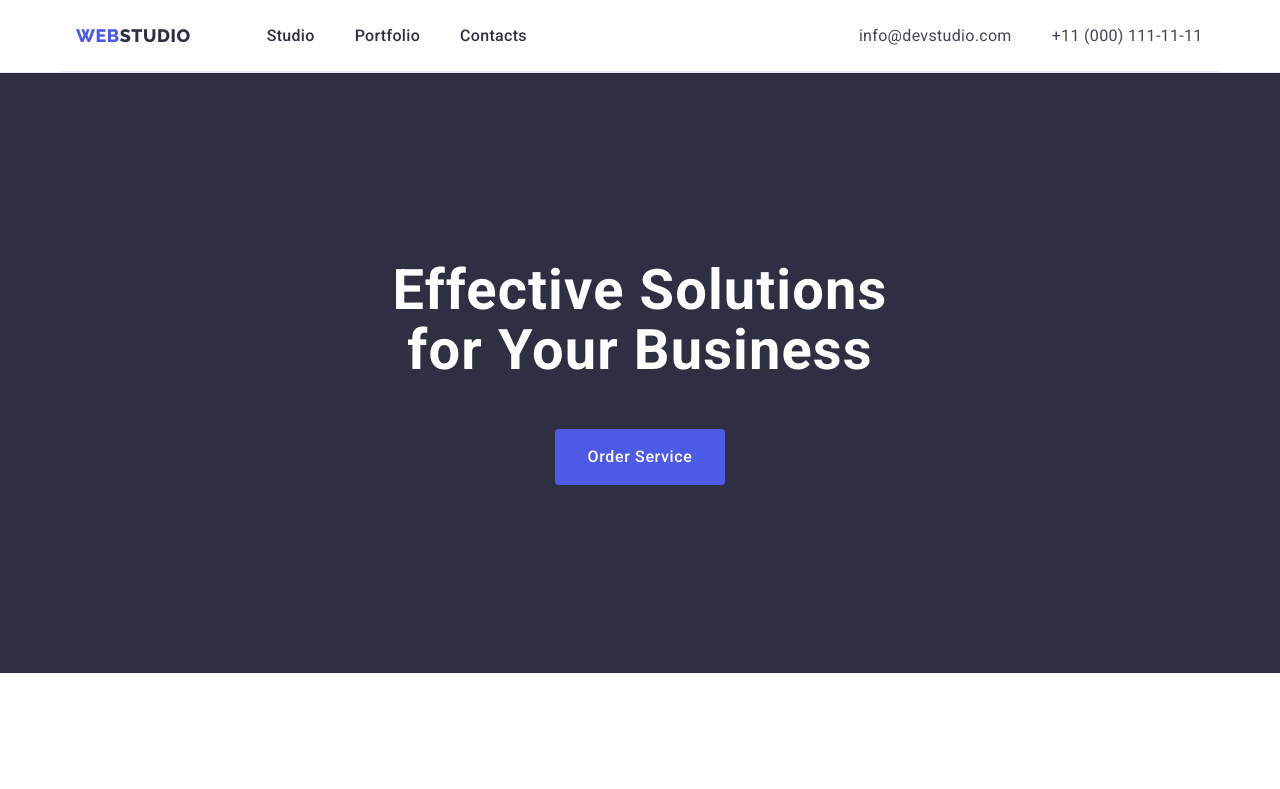
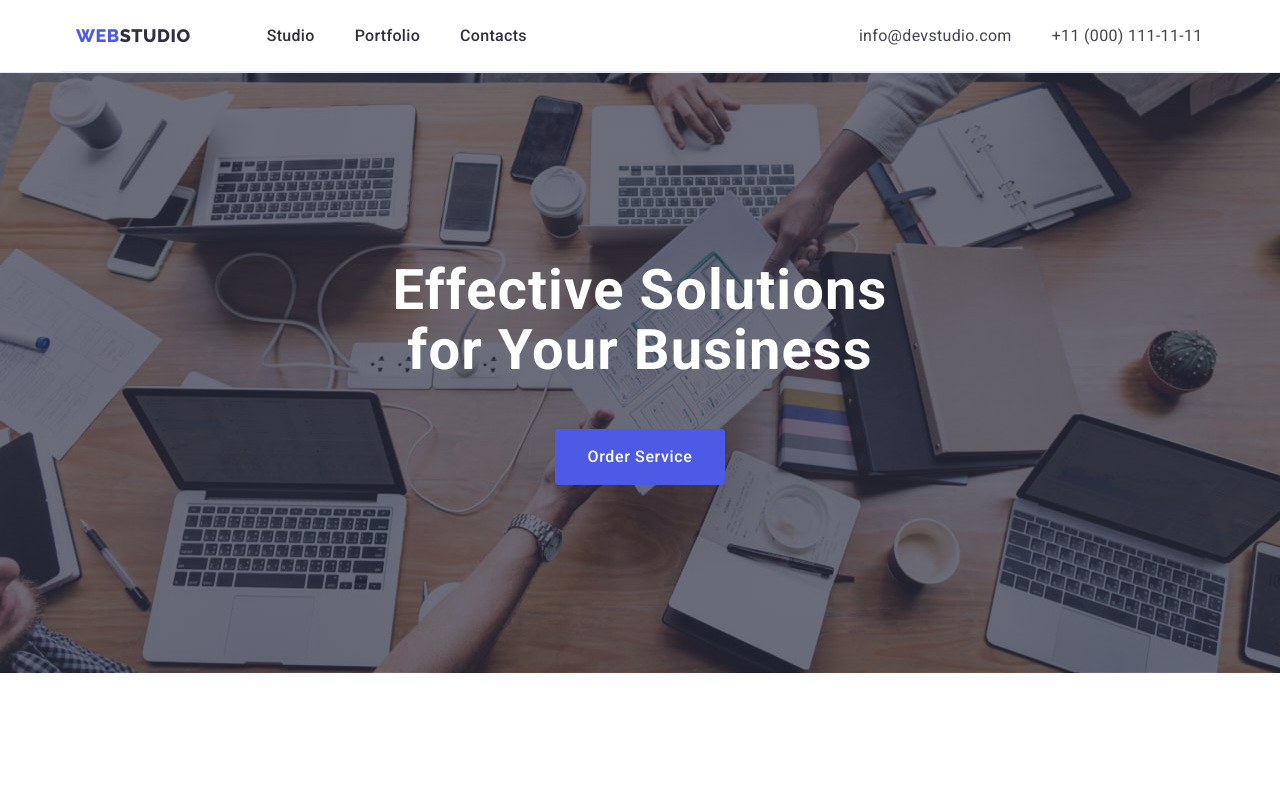
Before and after one commit to AgataR1/goit-markup-hw-04, a plain HTML site: page index.html in a window 1280 px wide. Shown: the top 789 px of the page. Drawn offline with nearby package versions, Linux system fonts and the light colour scheme.

Commit message:
update-first-section

```diff
--- a/css/styles.css
+++ b/css/styles.css
@@ -11,6 +11,7 @@
   --slate: #434455;
   --white: #ffffff;
   --cornflower: #e7e9fc;
+  --grey: hsla(237, 18%, 22%, 0.7);
 }
 
 body {
@@ -390,3 +391,10 @@ ol {
 .web-menu > div {
   gap: 332px;
 }
+.first-section {
+  background-image: linear-gradient(var(--grey), var(--grey)),
+    url(../images/people-office.jpg);
+  background-repeat: no-repeat;
+  background-position: center;
+  max-width: 1440px;
+}
```
Also changed, not shown: images/people-office.jpg (added).
